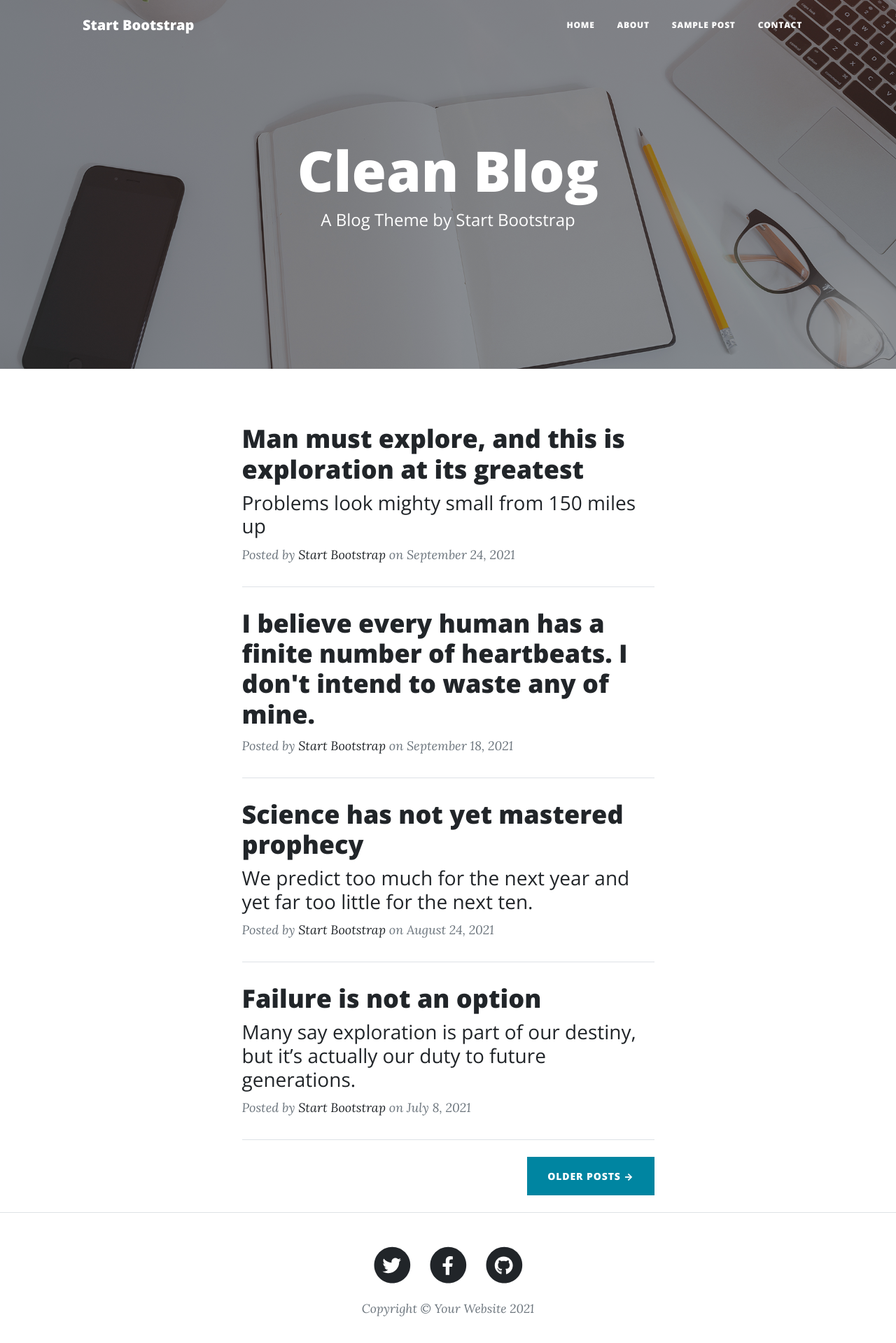
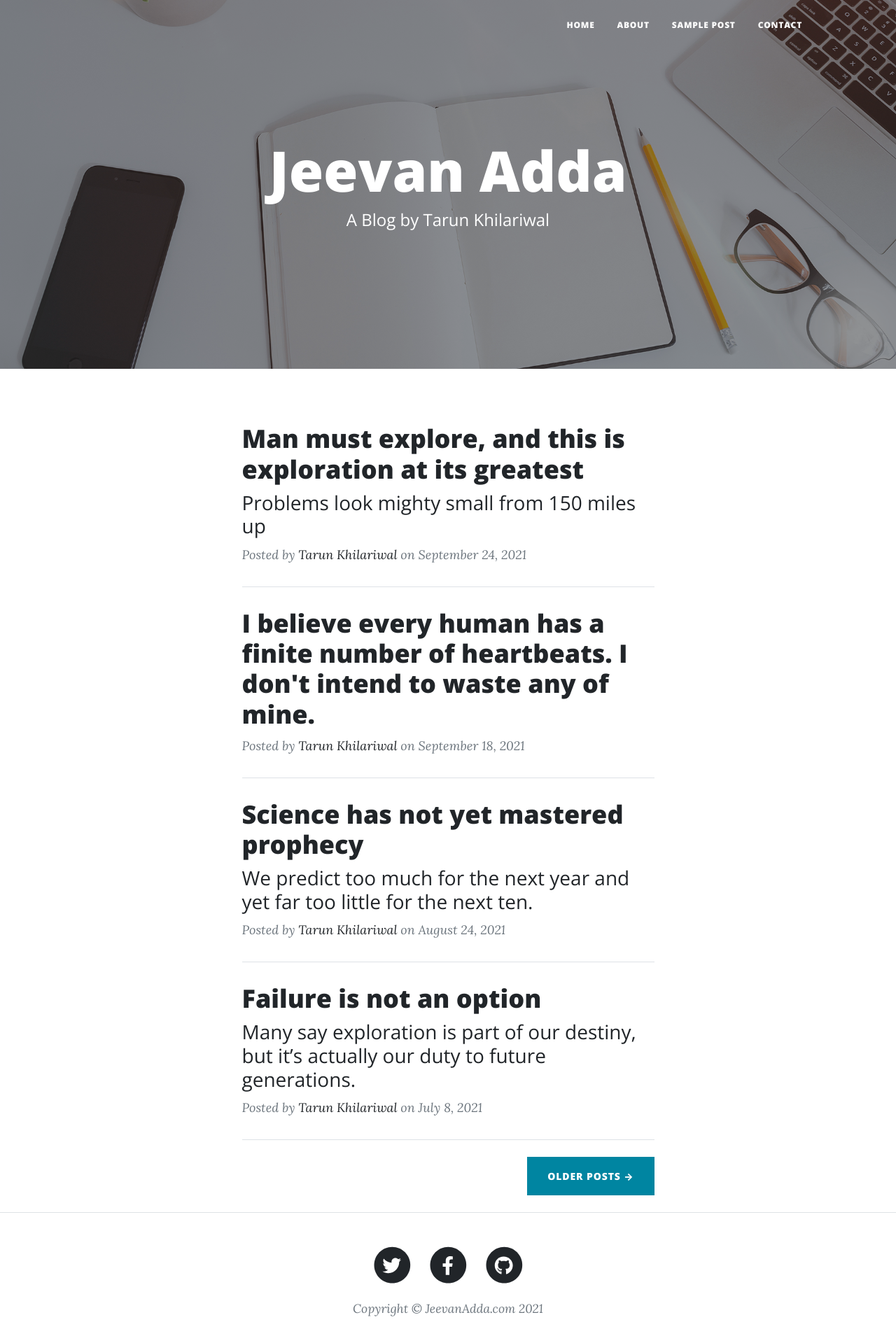
Before and after one commit to tarunKhilariwal/tarunKhilariwal.github.io, a plain HTML site: page index.html in a window 1280 px wide. Shown: the part 5-1924 px from the top of the page at 70% size. Drawn offline with nearby package versions, Linux system fonts and the light colour scheme.

Commit message:
Name changes

```diff
--- a/index.html
+++ b/index.html
@@ -5,7 +5,7 @@
         <meta name="viewport" content="width=device-width, initial-scale=1, shrink-to-fit=no" />
         <meta name="description" content="" />
         <meta name="author" content="" />
-        <title>Clean Blog - Start Bootstrap Theme</title>
+        <title>Jeevan Adda</title>
         <link rel="icon" type="image/x-icon" href="assets/favicon.ico" />
         <!-- Font Awesome icons (free version)-->
         <script src="https://use.fontawesome.com/releases/v5.15.3/js/all.js" crossorigin="anonymous"></script>
@@ -19,7 +19,6 @@
         <!-- Navigation-->
         <nav class="navbar navbar-expand-lg navbar-light" id="mainNav">
             <div class="container px-4 px-lg-5">
-                <a class="navbar-brand" href="index.html">Start Bootstrap</a>
                 <button class="navbar-toggler" type="button" data-bs-toggle="collapse" data-bs-target="#navbarResponsive" aria-controls="navbarResponsive" aria-expanded="false" aria-label="Toggle navigation">
                     Menu
                     <i class="fas fa-bars"></i>
@@ -40,8 +39,8 @@
                 <div class="row gx-4 gx-lg-5 justify-content-center">
                     <div class="col-md-10 col-lg-8 col-xl-7">
                         <div class="site-heading">
-                            <h1>Clean Blog</h1>
-                            <span class="subheading">A Blog Theme by Start Bootstrap</span>
+                            <h1>Jeevan Adda</h1>
+                            <span class="subheading">A Blog by Tarun Khilariwal</span>
                         </div>
                     </div>
                 </div>
@@ -59,7 +58,7 @@
                         </a>
                         <p class="post-meta">
                             Posted by
-                            <a href="#!">Start Bootstrap</a>
+                            <a href="#!">Tarun Khilariwal</a>
                             on September 24, 2021
                         </p>
                     </div>
@@ -70,7 +69,7 @@
                         <a href="post.html"><h2 class="post-title">I believe every human has a finite number of heartbeats. I don't intend to waste any of mine.</h2></a>
                         <p class="post-meta">
                             Posted by
-                            <a href="#!">Start Bootstrap</a>
+                            <a href="#!">Tarun Khilariwal</a>
                             on September 18, 2021
                         </p>
                     </div>
@@ -84,7 +83,7 @@
                         </a>
                         <p class="post-meta">
                             Posted by
-                            <a href="#!">Start Bootstrap</a>
+                            <a href="#!">Tarun Khilariwal</a>
                             on August 24, 2021
                         </p>
                     </div>
@@ -98,7 +97,7 @@
                         </a>
                         <p class="post-meta">
                             Posted by
-                            <a href="#!">Start Bootstrap</a>
+                            <a href="#!">Tarun Khilariwal</a>
                             on July 8, 2021
                         </p>
                     </div>
@@ -140,7 +139,7 @@
                                 </a>
                             </li>
                         </ul>
-                        <div class="small text-center text-muted fst-italic">Copyright &copy; Your Website 2021</div>
+                        <div class="small text-center text-muted fst-italic">Copyright &copy; JeevanAdda.com 2021</div>
                     </div>
                 </div>
             </div>
```
Also changed, not shown: about.html (+4 -6 lines), contact.html (+3 -3 lines), post.html (+4 -4 lines).
